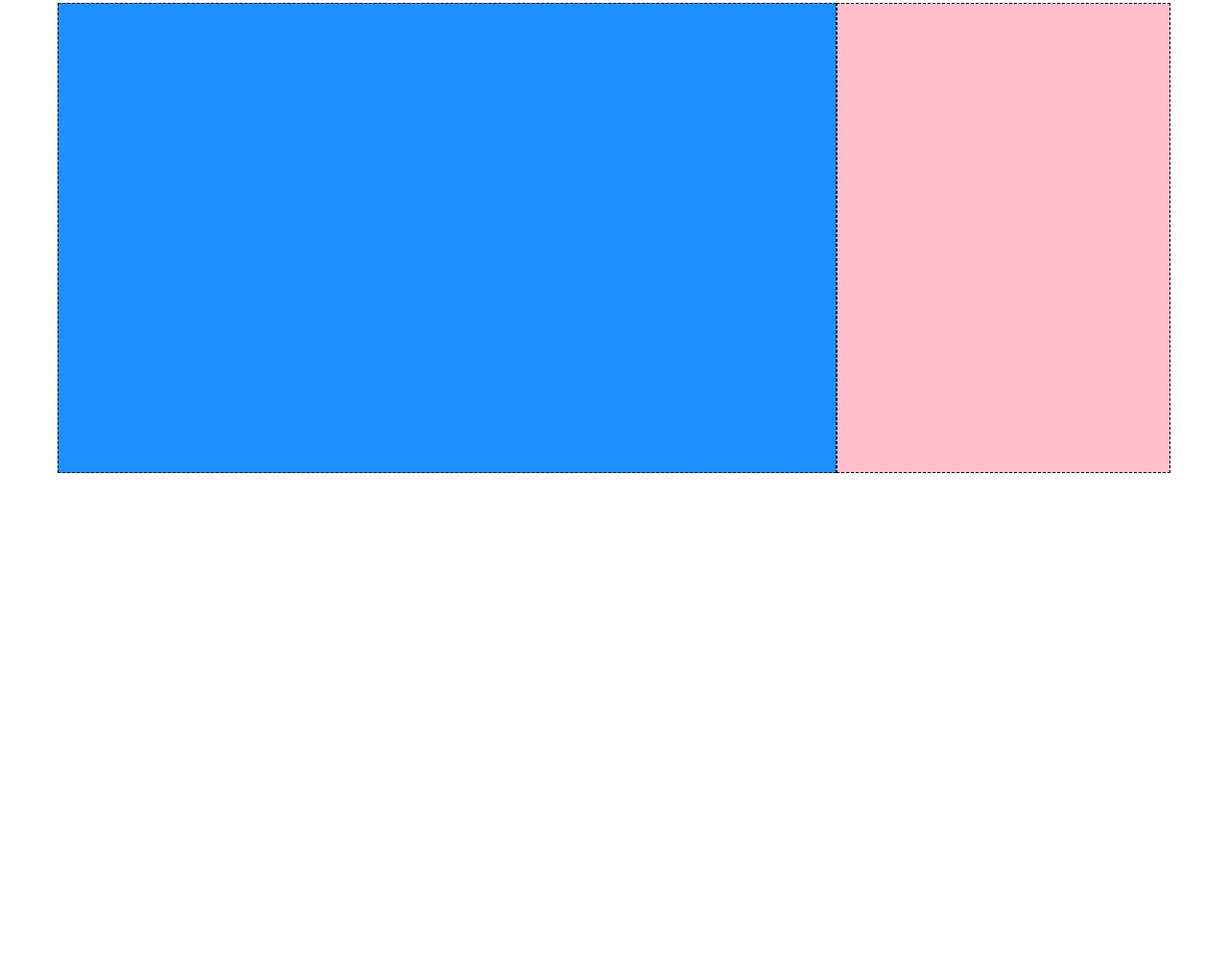
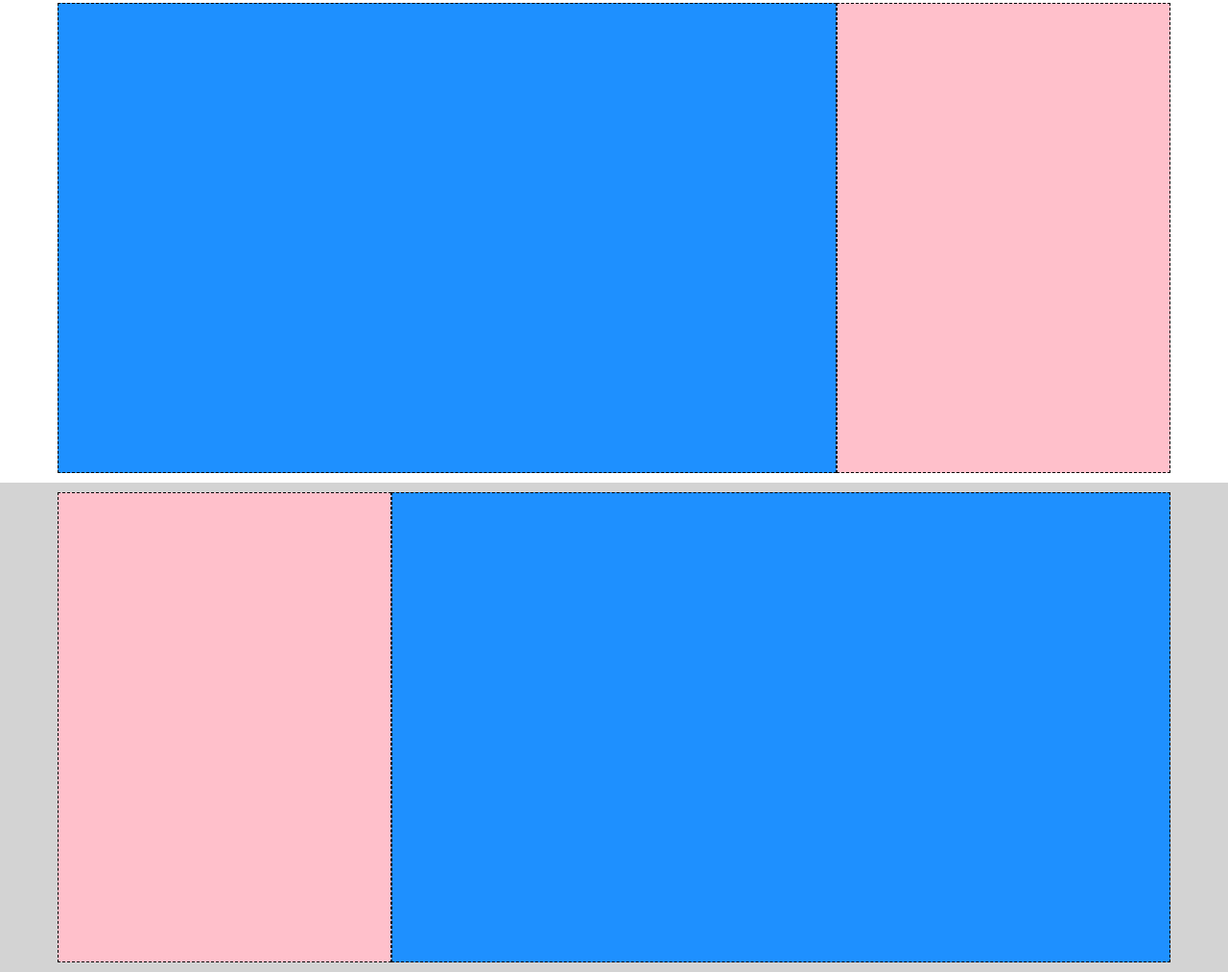
Before and after one commit to Francesco-Rianna/htmlcss-struttura-discord, a plain HTML site: page index.html in a window 1280 px wide. Shown: the part 507-1520 px from the top of the page at 96% size. Before the commit the page ends 1010 px from the top, so only its background shows below. Drawn offline with Linux system fonts and the light colour scheme.

Commit message:
feat: added second block

```diff
--- a/index.html
+++ b/index.html
@@ -46,6 +46,20 @@
         </div>
         <!--/first block -->
 
+        <!-- second block -->
+        <div class="bg-sm">
+            <div class="container">
+                <section class="section-1">
+                    <div class="box-30"></div>
+                    <div class="box-70"></div>
+                </section>
+            </div>
+        </div>
+        <!--/second block -->
+
+        <!-- third block -->
+
+
 
 
 
--- a/style.css
+++ b/style.css
@@ -88,3 +88,6 @@ section>div {
 /*-------------------
     MAIN
 -------------------*/
+.bg-sm {
+    background-color: #d3d3d3;
+}
```
